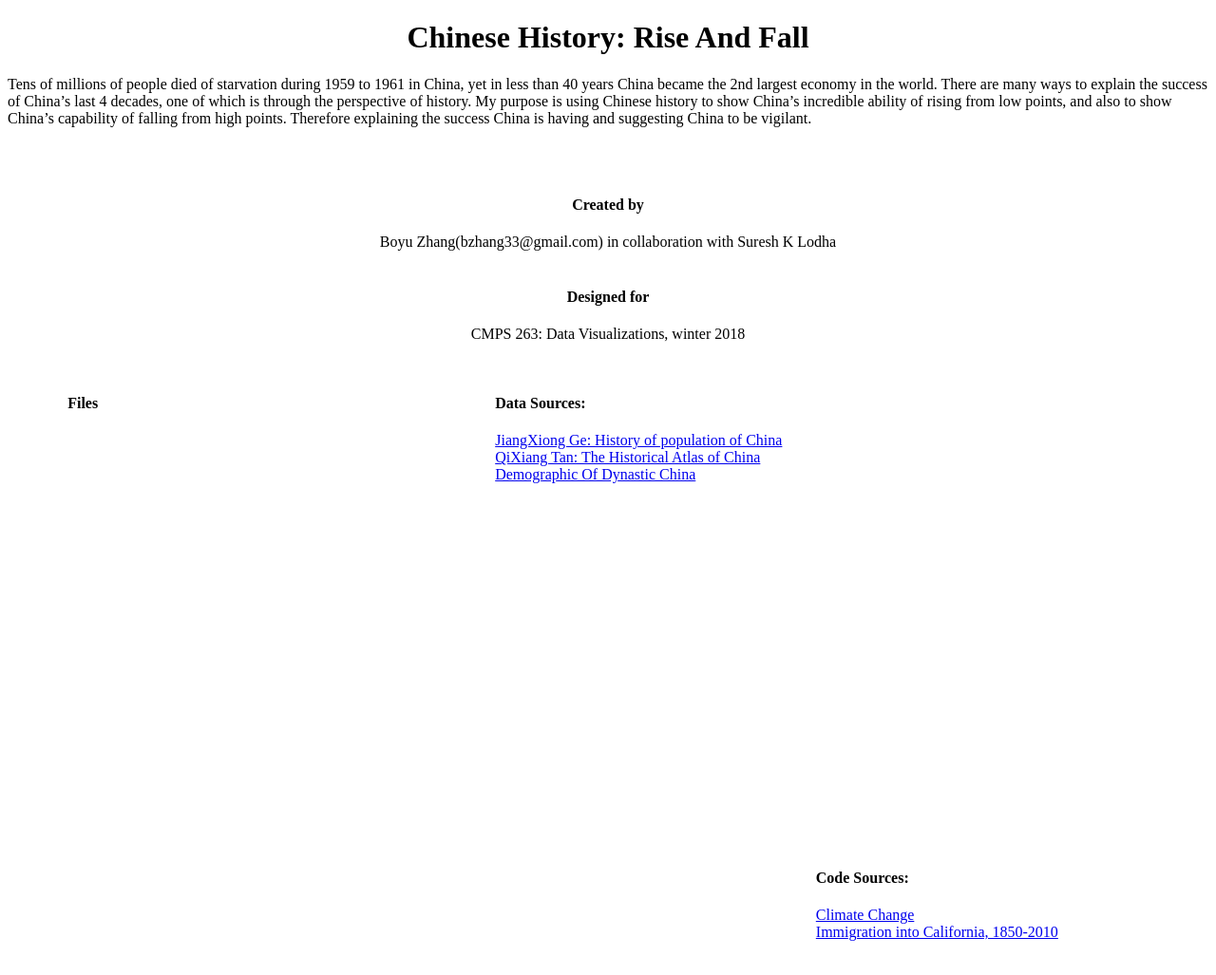
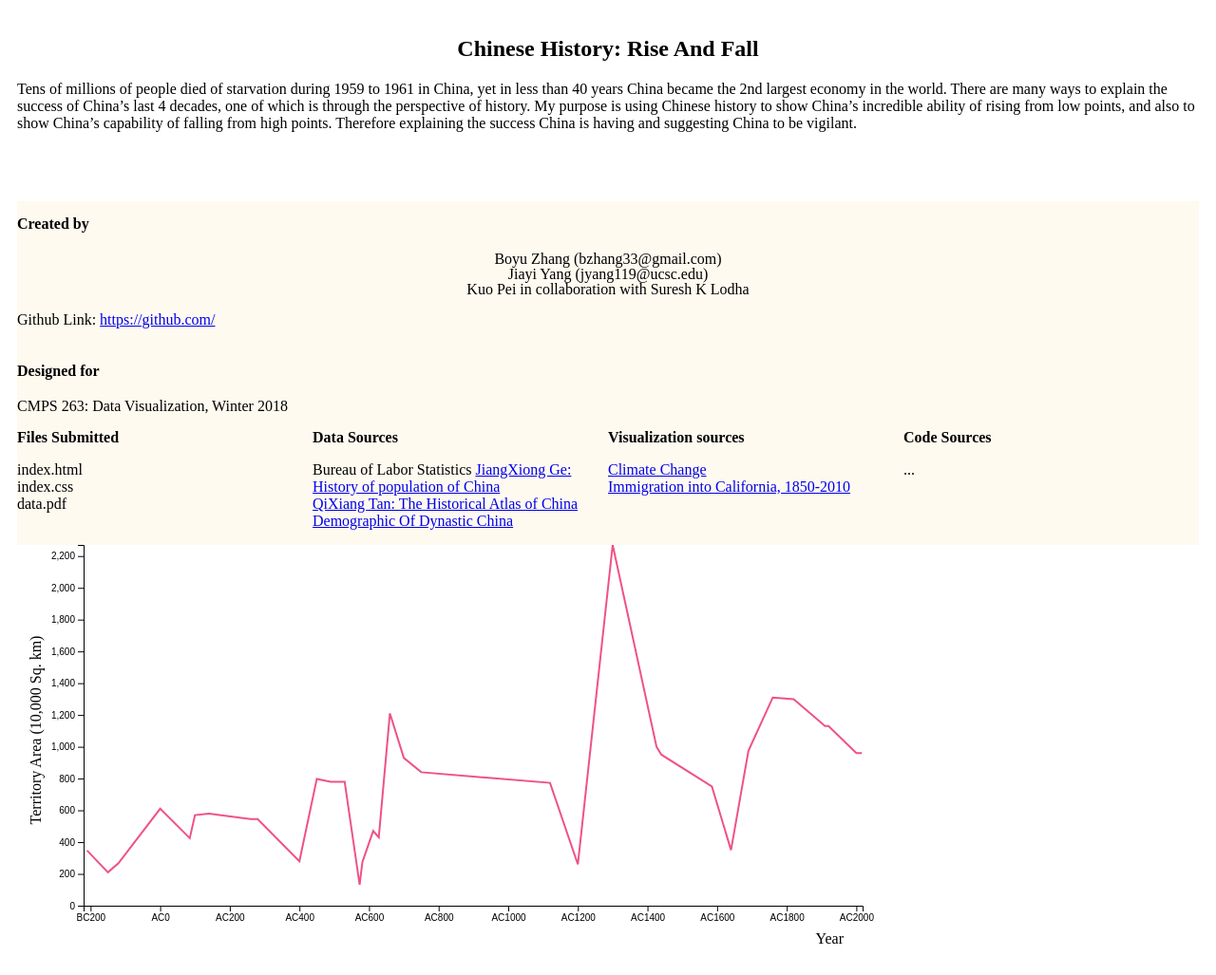
Before and after one commit to edwardpei/Proposal-D3-1, a plain HTML site: page index.html in a window 1280 px wide. Shown: the whole page at 95% size. Drawn offline with nearby package versions, Linux system fonts and the light colour scheme.

Commit message:
line chart finish

```diff
--- /dev/null
+++ b/data.csv
@@ -0,0 +1,36 @@
+year,area
+-210,347
+-150,210
+-120,267
+0,610
+85,425
+100,570
+140,580
+260,545
+280,545
+400,280
+450,798
+490,780
+530,780
+573,132
+581,275
+612,470
+628,430
+660,1210
+700,930
+750,840
+1120,773
+1200,260
+1300,2270
+1426,1000
+1440,950
+1585,750
+1640,350
+1690,975
+1760,1310
+1820,1300
+1910,1131
+1920,1131
+2000,960
+2008,960
+2016,960
--- /dev/null
+++ b/data.js
@@ -0,0 +1,99 @@
+// Chart dimensions.
+var svg = d3.select("svg"),
+    position
+    margin = {top: 20, right: 120, bottom: 30, left: 50},
+    w = 1080 - margin.left - margin.right,
+    h = 500 - margin.top - margin.bottom,
+    g = svg.append("g").attr("transform", "translate(0,"+ h + ")");
+
+var padding = 70;
+
+var dataset, xScale, yScale, xAxis, yAxis, line;  //Empty, for now
+
+//Function for converting CSV values from strings to Dates and numbers
+
+
+//Load in data
+d3.csv("data.csv", function(data) {
+
+    var dataset = data;
+
+    //Print data to console as table, for verification
+    //console.table(dataset, ["date", "average"]);
+
+    //Create scale functions
+    xScale = d3.scaleLinear()
+                   .domain([-220, 2018])
+                   .range([padding, w-20]);
+
+    yScale = d3.scaleLinear()
+                    .domain([0, d3.max(dataset, function(d) { return +d.area; })])
+                    .range([h - padding, 0]);
+
+    //Define axes
+    xAxis = d3.axisBottom()
+               .scale(xScale)
+               .ticks(10)
+               .tickFormat(function(d){if (d < 0) {return "BC" + -d} else {return "AC" + d}});
+
+    //Define Y axis
+    yAxis = d3.axisLeft()
+               .scale(yScale)
+               .ticks(10);
+
+    //Define line generators
+    line = d3.line()
+                .x(function(d) { return xScale(d.year); })
+                .y(function(d) { return yScale(+d.area); });
+
+
+    //Create SVG element
+    var svg = d3.select("body")
+                .append("svg")
+                .attr("width", w)
+                .attr("height", h);
+
+    //Create lines
+    var path = svg.append("path")
+        .datum(dataset)
+        .attr("class", "line")
+        .attr("d", line);
+
+    var totalLength = path.node().getTotalLength();
+
+    path
+    .attr("stroke-dasharray", totalLength + "," + totalLength)
+    .attr("stroke-dashoffset", totalLength)
+    .transition()
+    .duration(1500)
+    .ease(d3.easeLinear)
+    .attr("stroke-dashoffset", 0);
+
+    //Create axes
+    svg.append("g")
+        .attr("class", "axis")
+        .attr("transform", "translate(0," + (h - padding) + ")")
+        .call(xAxis);
+
+    svg.append("g")
+        .attr("class", "axis")
+        .attr("transform", "translate(" + padding + ",0)")
+        .call(yAxis);
+
+    svg.append("text")
+        .attr("transform", "rotate(-90)")
+        .attr("y", margin.left - 25)
+    .attr("x", 0 - (h / 2) + 30)
+        .style("text-anchor", "middle")
+        .text("Territory Area (10,000 Sq. km)");//add label
+
+    svg.append("text")
+        .attr("transform",
+              "translate(" + 870 + " ," +
+               420 + ")")
+        .style("text-anchor", "end")
+        .text("Year");
+
+
+
+});
--- a/index.html
+++ b/index.html
@@ -2,50 +2,103 @@
 <html>
   <head>
     <meta charset="utf-8">
+
     <script type= "text/javascript" src="https://d3js.org/d3.v4.min.js"></script>
+      <link rel="stylesheet" href="style.css">
+      <style>
+        * {
+            box-sizing: border-box;
+        }
+
+        body {
+            padding: 10px;
+        }
+
+        /* Create three equal columns that floats next to each other */
+        .column {
+            float: left;
+            padding: 0px;
+        }
+        .left, .right {
+            width: 25%;
+        }
+        .middle1, .middle2 {
+            width: 25%;
+        }
+
+        /* Clear floats after the columns */
+        .row:after {
+            content: "";
+            display: table;
+            clear: both;
+        }
+        .author {
+            line-height: 1;
+            }
+        .note {
+            padding: 0px;
+            background-color: floralwhite;
+            }
+        </style>
   </head>
+<body>
 
-  <body>
-    <h1 style = "text-align:center">
-        <bold>Chinese History: Rise And Fall</bold></h1>
-      <p>Tens of millions of people died of starvation during 1959 to 1961 in China, yet in less than 40 years China became the 2nd largest economy in the world. There are many ways to explain the success of China’s last 4 decades, one of which is through the perspective of history. My purpose is using Chinese history to show China’s incredible ability of rising from low points, and also to show China’s capability of falling from high points. Therefore explaining the success China is having and suggesting China to be vigilant.</p><br>
-      <div style="text-align:center">
-        <h4 style="font-weight: bold"><br/>Created by</h4>
+
+    <div class = "container">
+      <h2 style="text-align: center">Chinese History: Rise And Fall</h2>
       <p>
-            Boyu Zhang(bzhang33@gmail.com) in collaboration with Suresh K Lodha
+          Tens of millions of people died of starvation during 1959 to 1961 in China, yet in less than 40 years China became the 2nd largest economy in the world. There are many ways to explain the success of China’s last 4 decades, one of which is through the perspective of history. My purpose is using Chinese history to show China’s incredible ability of rising from low points, and also to show China’s capability of falling from high points. Therefore explaining the success China is having and suggesting China to be vigilant.
       </p>
-        <h4 style="font-weight: bold"><br/>Designed for</h4>
-        <p id="myParagraph">CMPS 263: Data Visualizations, winter 2018</p>
-        <br/>
+    </div>
+    <br>
+    <div>
+    <div id = 'middle'>
+        <div id = 'current_chart'>
+            <script src="data.js"></script>
+            <script src="aaa.js"></script>
+        </div>
+    </div>
 </div>
 
-    <div style="width:90%; margin:0 auto">
-        <div style="width:450px;height:500px;float:left">
-            <h4 style="font-weight: bold">Files</h4>
-            <p>
-                <br/><br/><br/>
-                <br/>
-                <br/>
-                <br/>
-            </p>
+    <br>
+    <div class = 'note'>
+        <p ></p>
+        <div class = 'author'>
+            <h4 style="font-weight: bold" ><br/>Created by</h4>
+                <p style="position:relative;right:0px; font-size:16px; text-align:center;" id="myParagraph">
+                    Boyu Zhang (bzhang33@gmail.com)<br>
+                    Jiayi Yang (jyang119@ucsc.edu)<br>
+                    Kuo Pei in collaboration with Suresh K Lodha</p>
+                <p>Github Link: <a href="https://github.com/....">https://github.com/</a></p>
+            <h4 style="font-weight: bold"><br/>Designed for</h4>
+                <p id="myParagraph">CMPS 263: Data Visualization, Winter 2018</p>
         </div>
 
-        <div style="width:400px;height:500px;float:left">
-            <h4 style="font-weight: bold">Data Sources:</h4>
-            <p>
+        <div class="row">
+          <div class="column left">
+            <b>Files Submitted</b>
+            <p>index.html<br>index.css<br>data.pdf</p>
+          </div>
+          <div class="column middle1">
+            <b>Data Sources</b>
+            <p>Bureau of Labor Statistics
                 <a data-brackets-id='62' href="https://baike.baidu.com/item/%E4%B8%AD%E5%9B%BD%E4%BA%BA%E5%8F%A3%E5%8F%B2">JiangXiong Ge: History of population of China</a><br>
             <a data-brackets-id='62' href="https://baike.baidu.com/item/%E4%B8%AD%E5%9B%BD%E5%8E%86%E5%8F%B2%E5%9C%B0%E5%9B%BE%E9%9B%86/2267079?fr=aladdin">QiXiang Tan: The Historical Atlas of China</a><br>
             <a data-brackets-id='62' href="https://www.thoughtco.com/demographics-of-ancient-china-117655">Demographic Of Dynastic China</a>
             </p>
           </div>
-
-        <div style="width:350px;height:500px;float:right">
-            <h4 style="font-weight: bold">Code Sources:</h4>
+          <div class="column middle2">
+            <b>Visualization sources</b>
             <p id="myParagraph">
             <a data-brackets-id='62' href="https://sureshlodha.github.io/CMPS165_Fall2016_FinalProjects/ClimateChange/">Climate Change</a>
             <br/>
             <a data-brackets-id='62' href="https://sureshlodha.github.io/CMPS165_Winter15_FinalProjects/California_Immigrants/">Immigration into California, 1850-2010</a>
         </p>
           </div>
+          <div class="column right">
+            <b>Code Sources</b>
+            <p>...</p>
+          </div>
+        </div>
     </div>
 </body>
--- /dev/null
+++ b/style.css
@@ -0,0 +1,5 @@
+.line {
+  fill: none;
+  stroke: #EF5285;
+  stroke-width: 2px;
+}
```
Lines whose indentation alone changed are shown as unchanged.
